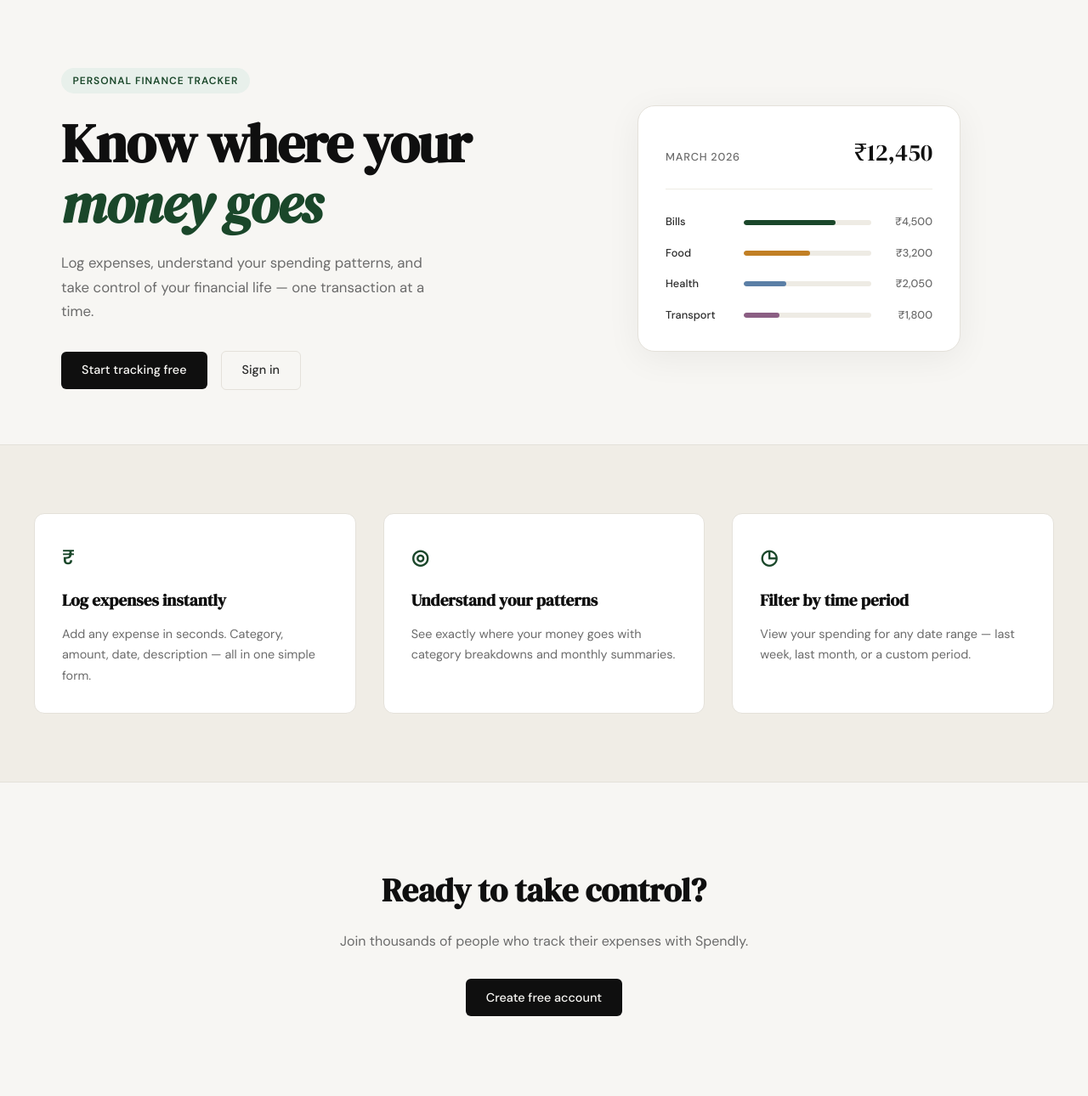
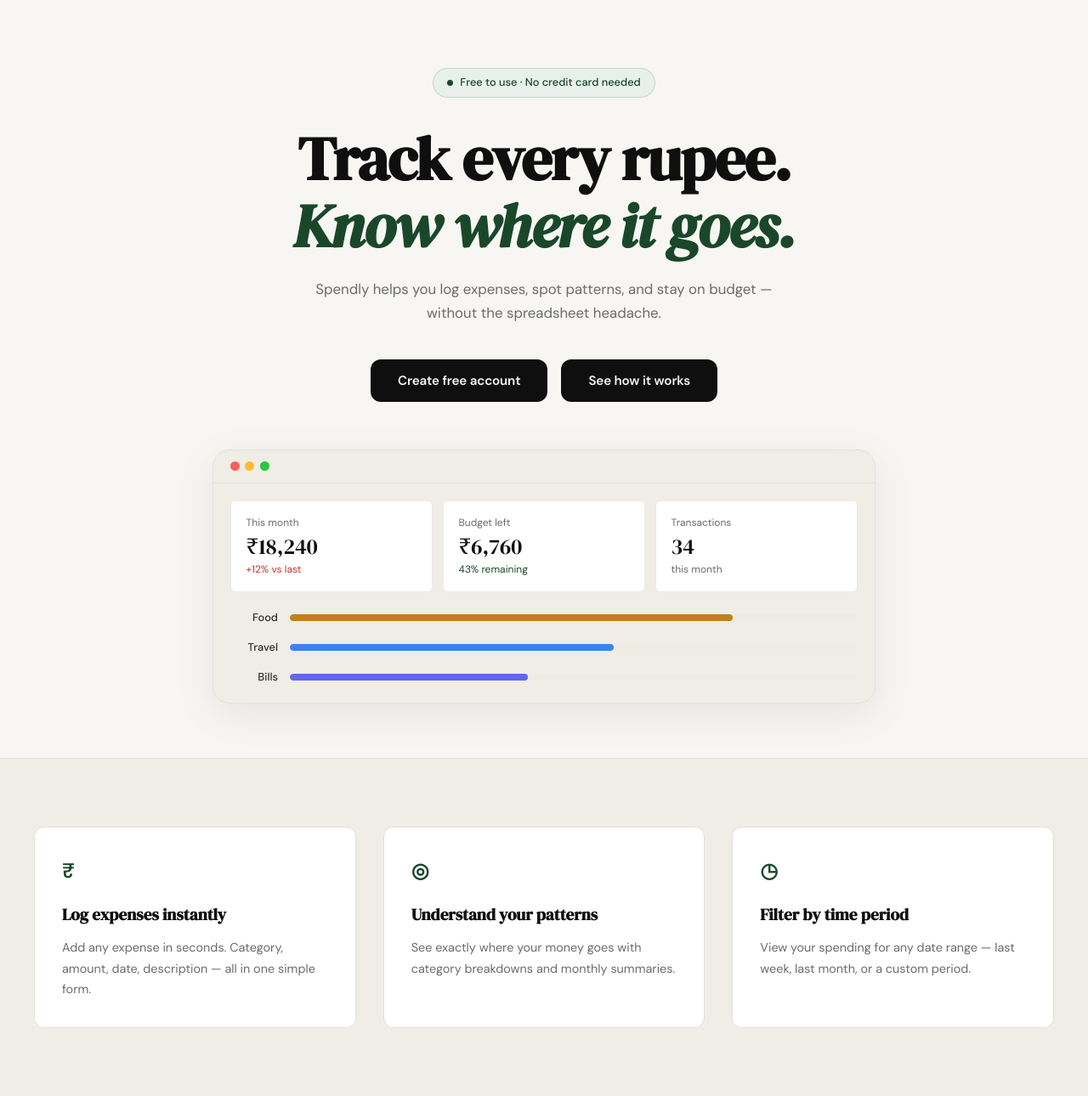
Before and after one commit to kapildevreddy/Exptrack, a Flask app: page / in a window 1280 px wide. Shown: the part 61-1351 px from the top of the page at 85% size. Run offline with Flask 3, Linux system fonts and the light colour scheme.

Commit message:
landing: add youtube modal on see how it works click

```diff
--- /dev/null
+++ b/static/css/landing.css
@@ -0,0 +1,261 @@
+/* ------------------------------------------------------------------ */
+/* Hero v2 — centered layout                                           */
+/* ------------------------------------------------------------------ */
+
+.hero-v2 {
+    padding: 5rem 2rem 4rem;
+    text-align: center;
+}
+
+.hero-v2-inner {
+    max-width: 780px;
+    margin: 0 auto;
+}
+
+.hero-v2-badge {
+    display: inline-flex;
+    align-items: center;
+    gap: 0.5rem;
+    background: var(--accent-light);
+    color: var(--accent);
+    font-size: 0.8rem;
+    font-weight: 500;
+    padding: 0.4rem 1rem;
+    border-radius: 999px;
+    margin-bottom: 2rem;
+    border: 1px solid rgba(26, 71, 42, 0.15);
+}
+
+.hero-v2-dot {
+    width: 7px;
+    height: 7px;
+    background: var(--accent);
+    border-radius: 50%;
+    flex-shrink: 0;
+}
+
+.hero-v2-title {
+    font-family: var(--font-display);
+    font-size: clamp(2.75rem, 6vw, 4.5rem);
+    line-height: 1.1;
+    letter-spacing: -0.02em;
+    color: var(--ink);
+    margin-bottom: 1.25rem;
+}
+
+.hero-v2-title em {
+    color: var(--accent);
+    font-style: italic;
+    display: block;
+}
+
+.hero-v2-subtitle {
+    font-size: 1.05rem;
+    color: var(--ink-muted);
+    line-height: 1.7;
+    max-width: 540px;
+    margin: 0 auto 2.5rem;
+}
+
+.hero-v2-actions {
+    display: flex;
+    gap: 1rem;
+    justify-content: center;
+    margin-bottom: 3.5rem;
+}
+
+.btn-hero {
+    display: inline-block;
+    background: var(--ink);
+    color: var(--paper);
+    padding: 0.8rem 2rem;
+    border-radius: var(--radius-md);
+    font-family: var(--font-body);
+    font-size: 0.95rem;
+    font-weight: 600;
+    cursor: pointer;
+    border: none;
+    transition: background 0.2s, transform 0.15s;
+    text-decoration: none;
+    letter-spacing: -0.01em;
+}
+
+.btn-hero:hover {
+    background: var(--accent);
+    transform: translateY(-1px);
+}
+
+/* ------------------------------------------------------------------ */
+/* Dashboard mockup                                                    */
+/* ------------------------------------------------------------------ */
+
+.dash-mock {
+    background: var(--paper-warm);
+    border: 1px solid var(--border);
+    border-radius: var(--radius-lg);
+    overflow: hidden;
+    box-shadow: 0 12px 48px rgba(0, 0, 0, 0.08);
+    text-align: left;
+}
+
+.dash-chrome {
+    display: flex;
+    align-items: center;
+    gap: 0.4rem;
+    padding: 0.85rem 1.25rem;
+    border-bottom: 1px solid var(--border);
+}
+
+.dash-dot {
+    width: 11px;
+    height: 11px;
+    border-radius: 50%;
+}
+
+.dash-dot-red    { background: #ff5f57; }
+.dash-dot-yellow { background: #febc2e; }
+.dash-dot-green  { background: #28c840; }
+
+.dash-stats {
+    display: grid;
+    grid-template-columns: repeat(3, 1fr);
+    gap: 0.75rem;
+    padding: 1.25rem 1.25rem 0;
+}
+
+.dash-stat {
+    background: var(--paper-card);
+    border: 1px solid var(--border-soft);
+    border-radius: var(--radius-sm);
+    padding: 1rem 1.1rem;
+}
+
+.dash-stat-label {
+    display: block;
+    font-size: 0.75rem;
+    color: var(--ink-muted);
+    margin-bottom: 0.35rem;
+}
+
+.dash-stat-value {
+    display: block;
+    font-family: var(--font-display);
+    font-size: 1.6rem;
+    color: var(--ink);
+    line-height: 1;
+    margin-bottom: 0.3rem;
+}
+
+.dash-stat-sub {
+    display: block;
+    font-size: 0.75rem;
+    color: var(--ink-muted);
+}
+
+.dash-stat-sub--up { color: var(--danger); }
+.dash-stat-sub--ok { color: var(--accent); }
+
+.dash-cats {
+    padding: 1.25rem;
+    display: flex;
+    flex-direction: column;
+    gap: 0.9rem;
+}
+
+.dash-cat-row {
+    display: grid;
+    grid-template-columns: 56px 1fr;
+    align-items: center;
+    gap: 0.85rem;
+}
+
+.dash-cat-name {
+    font-size: 0.8rem;
+    color: var(--ink-soft);
+    font-weight: 500;
+    text-align: right;
+}
+
+.dash-cat-track {
+    height: 8px;
+    background: var(--border-soft);
+    border-radius: 999px;
+    overflow: hidden;
+}
+
+.dash-cat-bar {
+    height: 100%;
+    border-radius: 999px;
+}
+
+/* ------------------------------------------------------------------ */
+/* Video modal                                                         */
+/* ------------------------------------------------------------------ */
+
+.modal-overlay {
+    position: fixed;
+    inset: 0;
+    background: rgba(0, 0, 0, 0.65);
+    display: flex;
+    align-items: center;
+    justify-content: center;
+    z-index: 200;
+    padding: 1.5rem;
+    backdrop-filter: blur(3px);
+}
+
+.modal-overlay[aria-hidden="true"] { display: none; }
+
+.modal-box {
+    position: relative;
+    width: 100%;
+    max-width: 820px;
+    background: #000;
+    border-radius: var(--radius-lg);
+    overflow: hidden;
+}
+
+.modal-close {
+    position: absolute;
+    top: 0.75rem;
+    right: 0.75rem;
+    width: 32px;
+    height: 32px;
+    background: rgba(255, 255, 255, 0.15);
+    border: none;
+    border-radius: 50%;
+    color: #fff;
+    font-size: 1.2rem;
+    line-height: 1;
+    cursor: pointer;
+    display: flex;
+    align-items: center;
+    justify-content: center;
+    z-index: 1;
+    transition: background 0.2s;
+}
+
+.modal-close:hover { background: rgba(255, 255, 255, 0.3); }
+
+.modal-video-wrapper {
+    position: relative;
+    padding-bottom: 56.25%;
+    height: 0;
+}
+
+.modal-video-wrapper iframe {
+    position: absolute;
+    inset: 0;
+    width: 100%;
+    height: 100%;
+    border: none;
+}
+
+/* ------------------------------------------------------------------ */
+/* Responsive                                                          */
+/* ------------------------------------------------------------------ */
+
+@media (max-width: 600px) {
+    .hero-v2-actions  { flex-direction: column; align-items: center; }
+    .dash-stats       { grid-template-columns: 1fr; }
+}
--- a/templates/landing.html
+++ b/templates/landing.html
@@ -2,64 +2,90 @@
 
 {% block title %}Spendly — Track Every Rupee{% endblock %}
 
+{% block head %}
+<link rel="stylesheet" href="{{ url_for('static', filename='css/landing.css') }}">
+{% endblock %}
+
 {% block content %}
 
-<section class="hero">
-    <div class="hero-inner">
-        <div class="hero-badge">Personal Finance Tracker</div>
-        <h1 class="hero-title">
-            Know where your<br>
-            <em>money goes</em>
+<section class="hero-v2">
+    <div class="hero-v2-inner">
+        <div class="hero-v2-badge">
+            <span class="hero-v2-dot"></span>
+            Free to use · No credit card needed
+        </div>
+        <h1 class="hero-v2-title">
+            Track every rupee.<br>
+            <em>Know where it goes.</em>
         </h1>
-        <p class="hero-subtitle">
-            Log expenses, understand your spending patterns,
-            and take control of your financial life —
-            one transaction at a time.
+        <p class="hero-v2-subtitle">
+            Spendly helps you log expenses, spot patterns, and stay
+            on budget — without the spreadsheet headache.
         </p>
-        <div class="hero-actions">
-            <a href="{{ url_for('register') }}" class="btn-primary">Start tracking free</a>
-            <a href="{{ url_for('login') }}" class="btn-ghost">Sign in</a>
+        <div class="hero-v2-actions">
+            <a href="{{ url_for('register') }}" class="btn-hero">Create free account</a>
+            <button class="btn-hero" id="openModal">See how it works</button>
         </div>
-    </div>
-    <div class="hero-visual">
-        <div class="mock-card">
-            <div class="mock-card-header">
-                <span class="mock-label">March 2026</span>
-                <span class="mock-total">₹12,450</span>
+
+        <div class="dash-mock">
+            <div class="dash-chrome">
+                <span class="dash-dot dash-dot-red"></span>
+                <span class="dash-dot dash-dot-yellow"></span>
+                <span class="dash-dot dash-dot-green"></span>
             </div>
-            <div class="mock-bars">
-                <div class="mock-bar-row">
-                    <span class="mock-cat">Bills</span>
-                    <div class="mock-bar-track">
-                        <div class="mock-bar" style="width: 72%"></div>
+            <div class="dash-stats">
+                <div class="dash-stat">
+                    <span class="dash-stat-label">This month</span>
+                    <span class="dash-stat-value">₹18,240</span>
+                    <span class="dash-stat-sub dash-stat-sub--up">+12% vs last</span>
+                </div>
+                <div class="dash-stat">
+                    <span class="dash-stat-label">Budget left</span>
+                    <span class="dash-stat-value">₹6,760</span>
+                    <span class="dash-stat-sub dash-stat-sub--ok">43% remaining</span>
+                </div>
+                <div class="dash-stat">
+                    <span class="dash-stat-label">Transactions</span>
+                    <span class="dash-stat-value">34</span>
+                    <span class="dash-stat-sub">this month</span>
+                </div>
+            </div>
+            <div class="dash-cats">
+                <div class="dash-cat-row">
+                    <span class="dash-cat-name">Food</span>
+                    <div class="dash-cat-track">
+                        <div class="dash-cat-bar" style="width: 78%; background: #c17f24;"></div>
                     </div>
-                    <span class="mock-amt">₹4,500</span>
                 </div>
-                <div class="mock-bar-row">
-                    <span class="mock-cat">Food</span>
-                    <div class="mock-bar-track">
-                        <div class="mock-bar mock-bar-2" style="width: 52%"></div>
+                <div class="dash-cat-row">
+                    <span class="dash-cat-name">Travel</span>
+                    <div class="dash-cat-track">
+                        <div class="dash-cat-bar" style="width: 57%; background: #3b82f6;"></div>
                     </div>
-                    <span class="mock-amt">₹3,200</span>
                 </div>
-                <div class="mock-bar-row">
-                    <span class="mock-cat">Health</span>
-                    <div class="mock-bar-track">
-                        <div class="mock-bar mock-bar-3" style="width: 33%"></div>
+                <div class="dash-cat-row">
+                    <span class="dash-cat-name">Bills</span>
+                    <div class="dash-cat-track">
+                        <div class="dash-cat-bar" style="width: 42%; background: #6366f1;"></div>
                     </div>
-                    <span class="mock-amt">₹2,050</span>
-                </div>
-                <div class="mock-bar-row">
-                    <span class="mock-cat">Transport</span>
-                    <div class="mock-bar-track">
-                        <div class="mock-bar mock-bar-4" style="width: 28%"></div>
-                    </div>
-                    <span class="mock-amt">₹1,800</span>
                 </div>
             </div>
         </div>
     </div>
 </section>
+
+<div class="modal-overlay" id="videoModal" aria-hidden="true">
+    <div class="modal-box">
+        <button class="modal-close" id="closeModal" aria-label="Close">&times;</button>
+        <div class="modal-video-wrapper">
+            <iframe id="videoFrame"
+                    src=""
+                    data-src="https://www.youtube.com/embed/dQw4w9WgXcQ?autoplay=1"
+                    allow="accelerometer; autoplay; clipboard-write; encrypted-media; gyroscope; picture-in-picture"
+                    allowfullscreen></iframe>
+        </div>
+    </div>
+</div>
 
 <section class="features">
     <div class="features-inner">
@@ -90,3 +116,36 @@
 </section>
 
 {% endblock %}
+
+{% block scripts %}
+<script>
+(function () {
+    var modal    = document.getElementById('videoModal');
+    var frame    = document.getElementById('videoFrame');
+    var opener   = document.getElementById('openModal');
+    var closer   = document.getElementById('closeModal');
+    var videoSrc = frame.dataset.src;
+
+    function openModal() {
+        frame.src = videoSrc;
+        modal.removeAttribute('aria-hidden');
+        document.body.style.overflow = 'hidden';
+    }
+
+    function closeModal() {
+        modal.setAttribute('aria-hidden', 'true');
+        frame.src = '';
+        document.body.style.overflow = '';
+    }
+
+    opener.addEventListener('click', openModal);
+    closer.addEventListener('click', closeModal);
+    modal.addEventListener('click', function (e) {
+        if (e.target === modal) closeModal();
+    });
+    document.addEventListener('keydown', function (e) {
+        if (e.key === 'Escape') closeModal();
+    });
+}());
+</script>
+{% endblock %}
```
